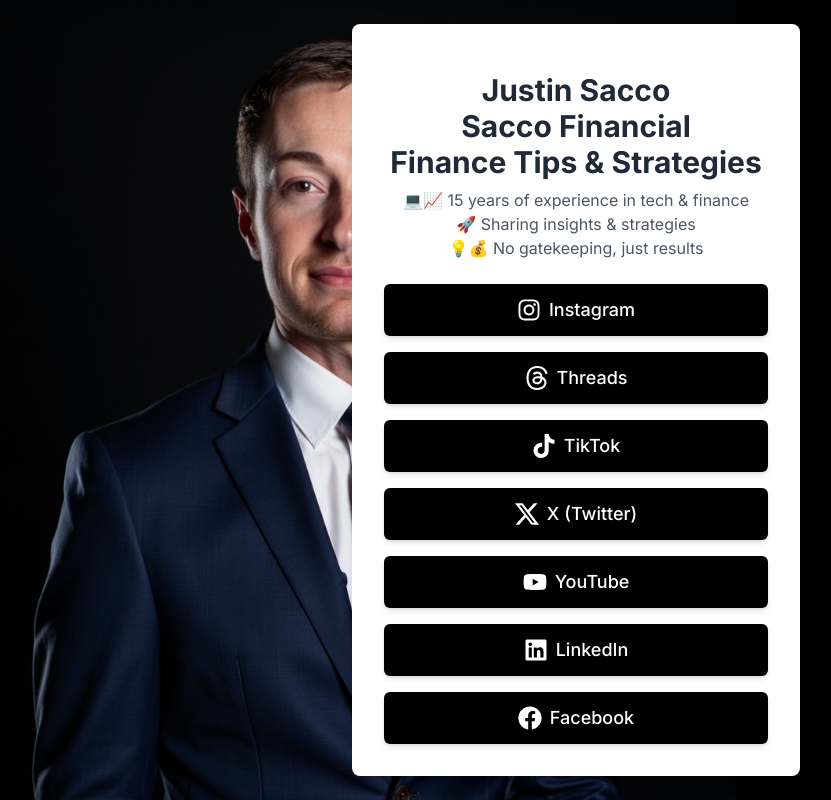
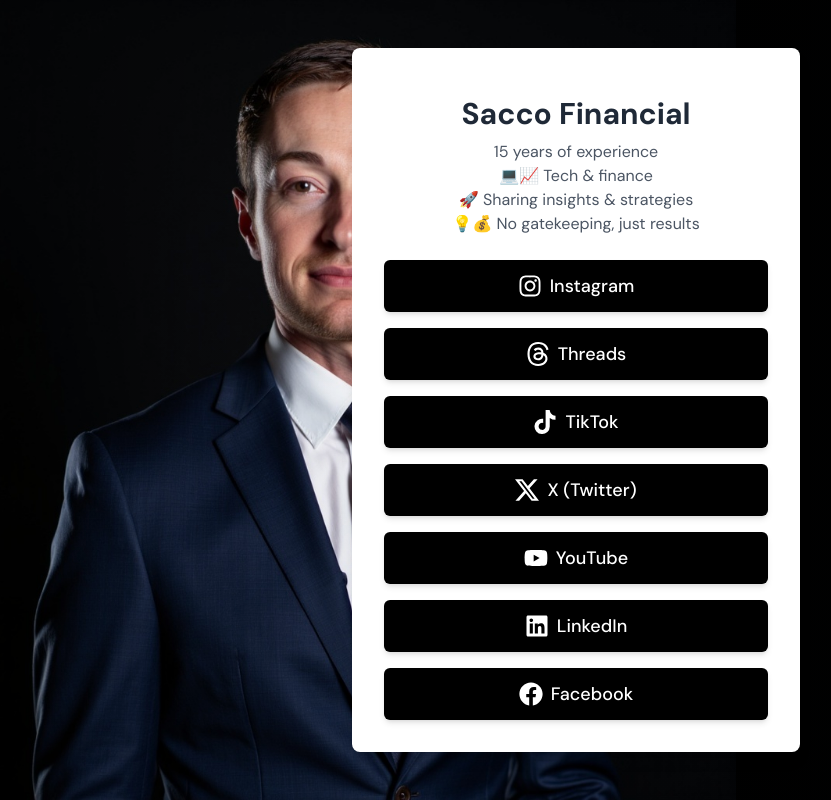
Before and after one commit to travelerr/saccofinance, a Next.js app: page / in a window 1280 px wide. Shown: the whole page, without its empty margins (64-895 px from the left). Built offline with nearby package versions, Linux system fonts and the light colour scheme.

Commit message:
update font in layout and refine content in SocialLandingPage component

```diff
--- a/app/layout.tsx
+++ b/app/layout.tsx
@@ -1,9 +1,14 @@
 import type React from "react"
 import "./globals.css"
 import type { Metadata } from "next"
-import { Inter } from "next/font/google"
+import { DM_Sans } from 'next/font/google'
 
-const inter = Inter({ subsets: ["latin"] })
+const dmSans = DM_Sans({
+  subsets: ['latin'],
+  weight: ['400', '500', '700'], // choose what you need
+  variable: '--font-dm-sans',
+  display: 'swap',
+})
 
 export const metadata: Metadata = {
   title: "Your Finance Brand - Social Links",
@@ -17,7 +22,7 @@
 }) {
   return (
     <html lang="en">
-      <body className={inter.className}>{children}</body>
+      <body className={dmSans.className}>{children}</body>
     </html>
   )
 }
--- a/app/page.tsx
+++ b/app/page.tsx
@@ -78,12 +78,11 @@
         {/* Content Container */}
         <div className="relative max-w-md w-full bg-white shadow-lg rounded-lg overflow-hidden text-center p-8">
         <h1 className="mt-4 text-3xl font-bold text-gray-800">
-          Justin Sacco <br/>
-          Sacco Financial <br/>
-          Finance Tips & Strategies
+          Sacco Financial
         </h1>
         <p className="mt-2 text-gray-600">
-            💻📈 15 years of experience in tech & finance<br />
+            15 years of experience<br />
+            💻📈 Tech & finance<br />
             🚀 Sharing insights & strategies<br />
             💡💰 No gatekeeping, just results
           </p>
```
